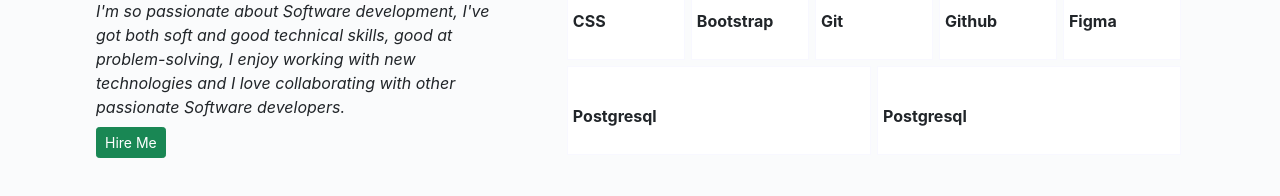
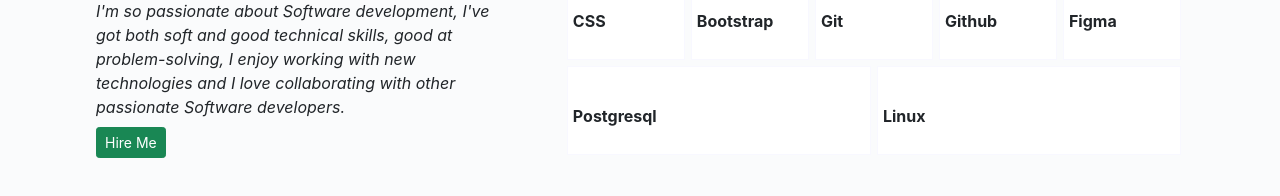
Before and after one commit to bronnie313/ronnie-bisaso, a React (Create React App) app: page / in a window 1280 px wide. Shown: the part 945-1141 px from the top of the page. Built offline with nearby package versions, Linux system fonts and the light colour scheme; some icons are missing.

Commit message:
add changs

```diff
--- a/src/components/Skills.js
+++ b/src/components/Skills.js
@@ -69,7 +69,7 @@ const Skills = () => (
       </div>
       <div className="one-skill">
         <Icon fontSize="2rem" icon="arcticons:linux-deploy" color="#0db760" />
-        <p><strong>Postgresql</strong></p>
+        <p><strong>Linux</strong></p>
       </div>
     </div>
   </div>
```
